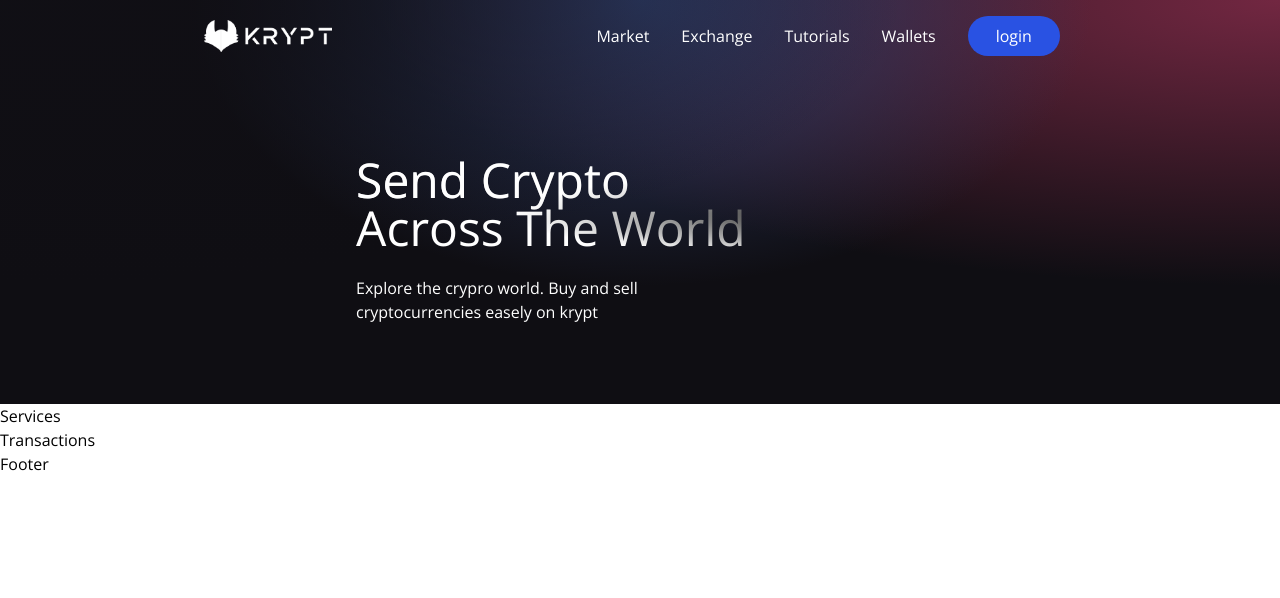
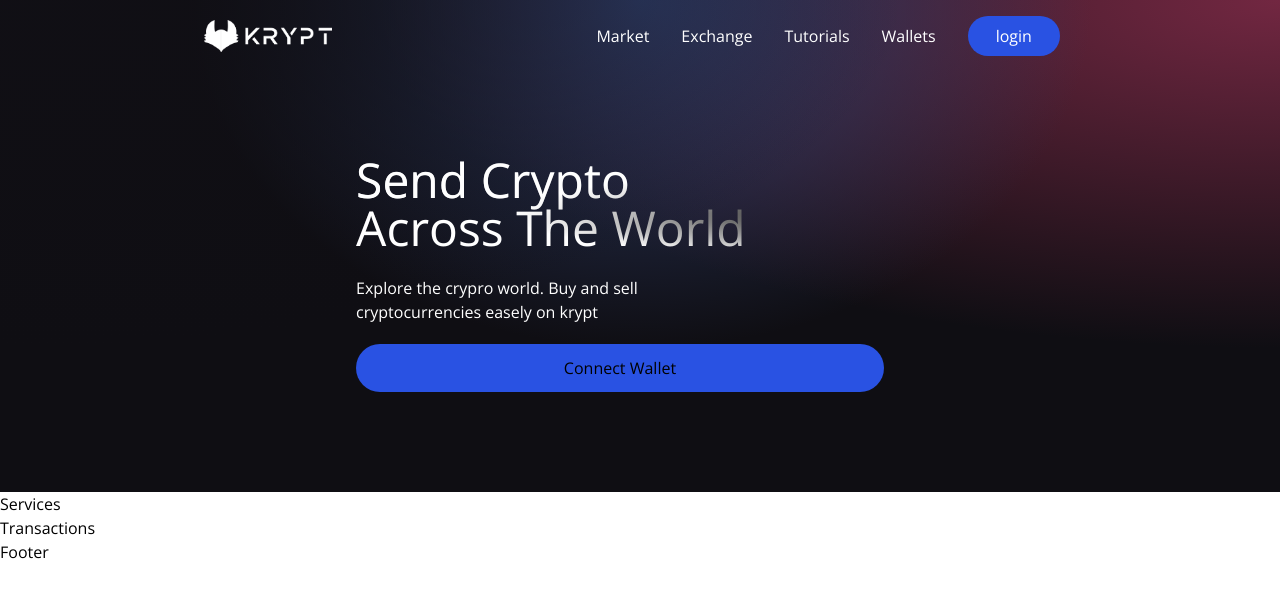
Before and after one commit to gabrielebaglioni/B.C.develop, a React (Vite) app in the folder client/simple-dapp/: page / in a window 1280 px wide. Shown: the top 598 px of the page. Built offline with nearby package versions, Linux system fonts and the light colour scheme.

Commit message:
add button

```diff
--- a/client/simple-dapp/src/components/Welcome.jsx
+++ b/client/simple-dapp/src/components/Welcome.jsx
@@ -3,6 +3,9 @@
 import{ BsInfoCircle } from "react-icons/bs";
 import { Loader } from './'
 const Welcome = () => {
+   const connectWallet = () =>{
+
+   }
    return(
      <div className="w-full flex justify-center items-center ">
         <div className="flex md:flex-row flex-col items-start justify-between md:p-20 py-12 px-4">
@@ -13,6 +16,10 @@
               <p className="text-left text-white mt-5 font-light md:w-9/12 w-11/12 text-base">
                Explore the crypro world. Buy and sell cryptocurrencies easely on krypt
               </p>
+              <button type="button" onClick={connectWallet}
+                       className="flex flex-row justify-center items-center my-5 bg-[#2952e3] p-3 rounded-full cursor-pointer hover:bg-[#2546bd]">
+                       Connect Wallet
+              </button>
            </div>
         </div>
      </div>
```
